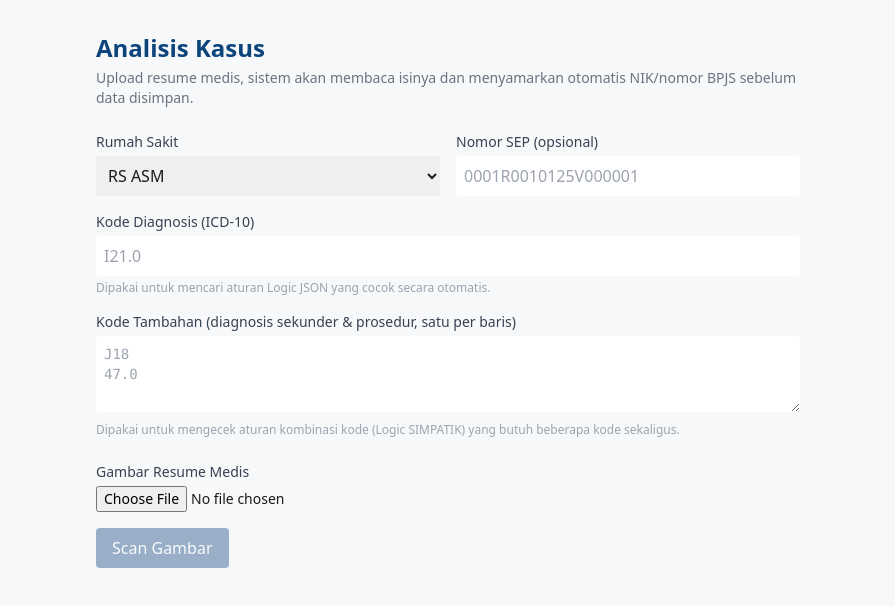
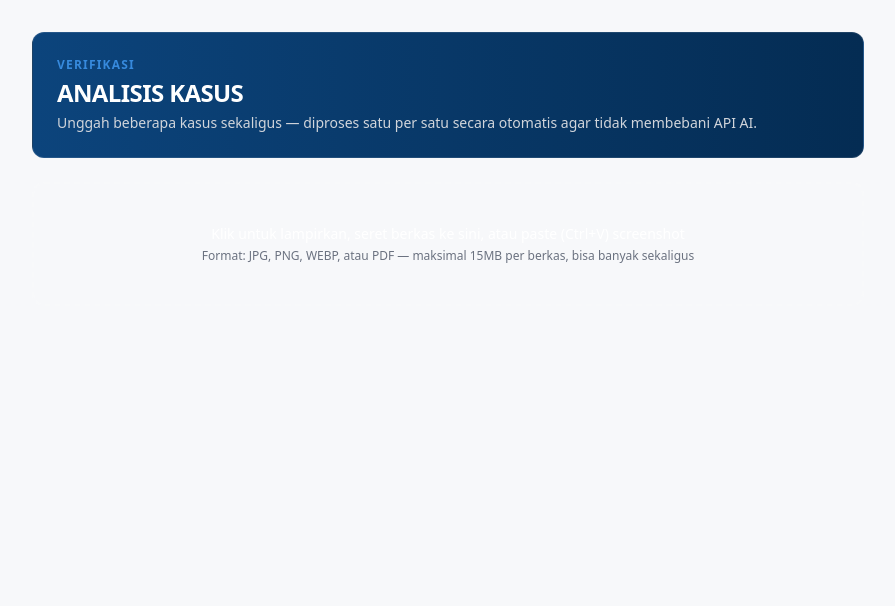
Before and after one commit to nandaaziz-debug/SIVERA-JUNIOR, a Next.js app: page /analisis in a window 1280 px wide. Shown: the top 606 px of the page, without its empty margins (192-1087 px from the left). Built offline with nearby package versions, Linux system fonts and the light colour scheme.

Commit message:
Add files via upload

```diff
--- a/app/(app)/analisis/page.tsx
+++ b/app/(app)/analisis/page.tsx
@@ -1,338 +1,190 @@
 "use client";
 
-import { useState } from "react";
-import { createClient } from "@/lib/supabase/client";
+import { useCallback, useRef, useState } from "react";
+import AnalisisItemCard, { QueueItem } from "@/components/analisis-item-card";
 
-interface HasilScan {
-  teksEkstraksi: string;
-  maskingTerdeteksi: boolean;
-  jumlahDitemukan: { nik: number; noBpjs: number };
+const FORMAT_DIDUKUNG = ["image/jpeg", "image/png", "image/webp", "application/pdf"];
+const MAKS_UKURAN = 15 * 1024 * 1024;
+
+function buatId() {
+  return Math.random().toString(36).slice(2);
 }
 
-interface Temuan {
-  kategori: "kritis" | "sedang" | "ringan" | "informasi";
-  deskripsi: string;
-  sumber: string;
-  jalur: string;
+export default function AnalisisKasusPage() {
+  const [queue, setQueue] = useState<QueueItem[]>([]);
+  const [sedangMemproses, setSedangMemproses] = useState(false);
+  const [dragAktif, setDragAktif] = useState(false);
+  const inputRef = useRef<HTMLInputElement>(null);
+
+  function updateItem(localId: string, patch: Partial<QueueItem>) {
+    setQueue((q) => q.map((it) => (it.localId === localId ? { ...it, ...patch } : it)));
   }
 
-interface HasilProses {
-  temuan: Temuan[];
-  accuracyScore: number;
-  jalurAnalisis: string;
+  function removeItem(localId: string) {
+    setQueue((q) => q.filter((it) => it.localId !== localId));
   }
 
-const DAFTAR_RS = ["RS ASM", "RS Haryanda"];
+  const tambahBerkas = useCallback((files: FileList | File[]) => {
+    const daftar = Array.from(files);
+    const itemBaru: QueueItem[] = [];
 
-const WARNA_KATEGORI: Record<string, string> = {
-  kritis: "bg-red-100 text-red-800",
-  sedang: "bg-amber-100 text-amber-800",
-  ringan: "bg-yellow-50 text-yellow-800",
-  informasi: "bg-gray-100 text-gray-600",
-};
+    for (const file of daftar) {
+      if (!FORMAT_DIDUKUNG.includes(file.type)) continue;
+      if (file.size > MAKS_UKURAN) continue;
 
-export default function AnalisisKasusPage() {
-  const [file, setFile] = useState<File | null>(null);
-  const [preview, setPreview] = useState<string | null>(null);
-  const [rumahSakit, setRumahSakit] = useState(DAFTAR_RS[0]);
-  const [sepNumber, setSepNumber] = useState("");
-  const [kodeDiagnosis, setKodeDiagnosis] = useState("");
-  const [kodeTambahan, setKodeTambahan] = useState("");
-  const [hasilScan, setHasilScan] = useState<HasilScan | null>(null);
-  const [teksEditable, setTeksEditable] = useState("");
-  const [sedangScan, setSedangScan] = useState(false);
-  const [sedangSimpan, setSedangSimpan] = useState(false);
-  const [pesan, setPesan] = useState<string | null>(null);
-  const [caseIdTersimpan, setCaseIdTersimpan] = useState<string | null>(null);
-  const [hasilProses, setHasilProses] = useState<HasilProses | null>(null);
-  const [sedangProses, setSedangProses] = useState(false);
-
-  function handlePilihFile(e: React.ChangeEvent<HTMLInputElement>) {
-    const f = e.target.files?.[0];
-    if (!f) return;
-    setFile(f);
-    setPreview(URL.createObjectURL(f));
-    setHasilScan(null);
-    setPesan(null);
+      itemBaru.push({
+        localId: buatId(),
+        file,
+        previewUrl: file.type.startsWith("image/") ? URL.createObjectURL(file) : null,
+        status: "menunggu",
+        teksEditable: "",
+        rumahSakit: "RS ASM",
+        sepNumber: "",
+        kodeDiagnosis: "",
+        kodeTambahan: "",
+      });
     }
 
-  async function handleScan() {
-    if (!file) return;
-    setSedangScan(true);
-    setPesan(null);
+    if (itemBaru.length > 0) {
+      setQueue((q) => [...q, ...itemBaru]);
+    }
+  }, []);
 
-    const formData = new FormData();
-    formData.append("gambar", file);
+  // Dukungan paste (Ctrl+V) — screenshot langsung dari clipboard
+  const handlePaste = useCallback(
+    (e: React.ClipboardEvent) => {
+      const items = e.clipboardData?.items;
+      if (!items) return;
+      const files: File[] = [];
+      for (const item of Array.from(items)) {
+        if (item.kind === "file") {
+          const f = item.getAsFile();
+          if (f) files.push(f);
+        }
+      }
+      if (files.length > 0) tambahBerkas(files);
+    },
+    [tambahBerkas]
+  );
+
+  function handleDrop(e: React.DragEvent) {
+    e.preventDefault();
+    setDragAktif(false);
+    if (e.dataTransfer.files?.length) tambahBerkas(e.dataTransfer.files);
+  }
+
+  // Antrian diproses SATU PER SATU (bukan Promise.all) — ini yang menjaga
+  // beban API AI tetap terkendali meski banyak kasus diunggah sekaligus.
+  async function prosesSemua() {
+    setSedangMemproses(true);
+
+    const menunggu = queue.filter((it) => it.status === "menunggu");
+
+    for (const item of menunggu) {
+      updateItem(item.localId, { status: "memindai" });
 
       try {
-      const res = await fetch("/api/analisis/scan", {
-        method: "POST",
-        body: formData,
-      });
+        const formData = new FormData();
+        formData.append("berkas", item.file);
+
+        const res = await fetch("/api/analisis/scan", { method: "POST", body: formData });
         const data = await res.json();
 
         if (!res.ok) {
-        setPesan(data.error ?? "Gagal memproses gambar");
-        return;
+          updateItem(item.localId, { status: "error", errorMsg: data.error ?? "Gagal memindai" });
+          continue;
         }
 
-      setHasilScan(data);
-      setTeksEditable(data.teksEkstraksi);
+        updateItem(item.localId, {
+          status: "siap_review",
+          teksEditable: data.teksEkstraksi,
+          maskingTerdeteksi: data.maskingTerdeteksi,
+          jumlahDitemukan: data.jumlahDitemukan,
+        });
       } catch {
-      setPesan("Terjadi kesalahan jaringan saat scan.");
-    } finally {
-      setSedangScan(false);
+        updateItem(item.localId, { status: "error", errorMsg: "Kesalahan jaringan saat memindai" });
       }
     }
 
-  async function handleSimpan() {
-    setSedangSimpan(true);
-    setPesan(null);
-
-    try {
-      const supabase = createClient();
-      const { data: hospitals } = await supabase
-        .from("hospitals")
-        .select("id, nama")
-        .eq("nama", rumahSakit)
-        .single();
-
-      const res = await fetch("/api/analisis/simpan", {
-        method: "POST",
-        headers: { "Content-Type": "application/json" },
-        body: JSON.stringify({
-          hospitalId: hospitals?.id,
-          sepNumber,
-          kodeDiagnosis,
-          semuaKode: [
-            kodeDiagnosis,
-            ...kodeTambahan.split("\n").map((s) => s.trim()).filter(Boolean),
-          ].filter(Boolean),
-          teksEkstraksi: teksEditable,
-          maskingTerdeteksi: hasilScan?.maskingTerdeteksi ?? false,
-        }),
-      });
-      const data = await res.json();
-
-      if (!res.ok) {
-        setPesan(data.error ?? "Gagal menyimpan kasus");
-        return;
+    setSedangMemproses(false);
   }
 
-      setPesan("Kasus berhasil disimpan. Lanjutkan proses Logic Engine di bawah.");
-      setCaseIdTersimpan(data.caseId);
-    } catch {
-      setPesan("Terjadi kesalahan jaringan saat menyimpan.");
-    } finally {
-      setSedangSimpan(false);
-    }
-  }
-
-  async function handleProses() {
-    if (!caseIdTersimpan) return;
-    setSedangProses(true);
-    setPesan(null);
-
-    try {
-      const res = await fetch("/api/analisis/proses", {
-        method: "POST",
-        headers: { "Content-Type": "application/json" },
-        body: JSON.stringify({ caseId: caseIdTersimpan }),
-      });
-      const data = await res.json();
-
-      if (!res.ok) {
-        setPesan(data.error ?? "Gagal memproses kasus");
-        return;
-      }
-
-      setHasilProses(data);
-    } catch {
-      setPesan("Terjadi kesalahan jaringan saat memproses.");
-    } finally {
-      setSedangProses(false);
-    }
-  }
+  const jumlahMenunggu = queue.filter((it) => it.status === "menunggu").length;
 
   return (
-    <main className="mx-auto max-w-3xl p-8">
-      <h1 className="text-2xl font-semibold text-primary">Analisis Kasus</h1>
-      <p className="mt-1 text-sm text-gray-500">
-        Upload resume medis, sistem akan membaca isinya dan menyamarkan
-        otomatis NIK/nomor BPJS sebelum data disimpan.
+    <main className="mx-auto max-w-4xl p-8">
+      <div className="rounded-xl border border-white/10 bg-gradient-to-r from-[#0C447C] to-[#042C53] p-6">
+        <p className="text-xs font-semibold uppercase tracking-widest text-primary-light">
+          Verifikasi
         </p>
-
-      <div className="mt-6 grid grid-cols-2 gap-4">
-        <div>
-          <label className="block text-sm font-medium text-gray-700">
-            Rumah Sakit
-          </label>
-          <select
-            className="mt-1 w-full rounded border-gray-300 p-2"
-            value={rumahSakit}
-            onChange={(e) => setRumahSakit(e.target.value)}
-          >
-            {DAFTAR_RS.map((rs) => (
-              <option key={rs} value={rs}>
-                {rs}
-              </option>
-            ))}
-          </select>
-        </div>
-        <div>
-          <label className="block text-sm font-medium text-gray-700">
-            Nomor SEP (opsional)
-          </label>
-          <input
-            className="mt-1 w-full rounded border-gray-300 p-2"
-            value={sepNumber}
-            onChange={(e) => setSepNumber(e.target.value)}
-            placeholder="0001R0010125V000001"
-          />
-        </div>
-      </div>
-
-      <div className="mt-4">
-        <label className="block text-sm font-medium text-gray-700">
-          Kode Diagnosis (ICD-10)
-        </label>
-        <input
-          className="mt-1 w-full rounded border-gray-300 p-2"
-          value={kodeDiagnosis}
-          onChange={(e) => setKodeDiagnosis(e.target.value)}
-          placeholder="I21.0"
-        />
-        <p className="mt-1 text-xs text-gray-400">
-          Dipakai untuk mencari aturan Logic JSON yang cocok secara otomatis.
+        <h1 className="mt-1 text-2xl font-extrabold uppercase tracking-tight text-white">
+          Analisis Kasus
+        </h1>
+        <p className="mt-1 text-sm text-gray-300">
+          Unggah beberapa kasus sekaligus — diproses satu per satu secara
+          otomatis agar tidak membebani API AI.
         </p>
       </div>
 
-      <div className="mt-4">
-        <label className="block text-sm font-medium text-gray-700">
-          Kode Tambahan (diagnosis sekunder &amp; prosedur, satu per baris)
-        </label>
-        <textarea
-          className="mt-1 w-full rounded border-gray-300 p-2 font-mono text-sm"
-          rows={3}
-          value={kodeTambahan}
-          onChange={(e) => setKodeTambahan(e.target.value)}
-          placeholder={"J18\n47.0"}
+      {/* Dropzone: paste, drag & drop, atau klik */}
+      <div
+        tabIndex={0}
+        onPaste={handlePaste}
+        onDrop={handleDrop}
+        onDragOver={(e) => {
+          e.preventDefault();
+          setDragAktif(true);
+        }}
+        onDragLeave={() => setDragAktif(false)}
+        onClick={() => inputRef.current?.click()}
+        className={`mt-6 flex cursor-pointer flex-col items-center justify-center rounded-xl border-2 border-dashed p-10 text-center transition ${
+          dragAktif ? "border-primary-light bg-primary/10" : "border-white/15 hover:border-white/30"
+        }`}
+      >
+        <p className="text-sm font-medium text-white">
+          Klik untuk lampirkan, seret berkas ke sini, atau paste (Ctrl+V) screenshot
+        </p>
+        <p className="mt-1 text-xs text-gray-500">
+          Format: JPG, PNG, WEBP, atau PDF — maksimal 15MB per berkas, bisa banyak sekaligus
+        </p>
+        <input
+          ref={inputRef}
+          type="file"
+          multiple
+          accept={FORMAT_DIDUKUNG.join(",")}
+          className="hidden"
+          onChange={(e) => e.target.files && tambahBerkas(e.target.files)}
         />
-        <p className="mt-1 text-xs text-gray-400">
-          Dipakai untuk mengecek aturan kombinasi kode (Logic SIMPATIK) yang
-          butuh beberapa kode sekaligus.
-        </p>
       </div>
 
-      <div className="mt-6">
-        <label className="block text-sm font-medium text-gray-700">
-          Gambar Resume Medis
-        </label>
-        <input
-          type="file"
-          accept="image/jpeg,image/png,image/webp"
-          onChange={handlePilihFile}
-          className="mt-1 block w-full text-sm"
-        />
-        {preview && (
-          // eslint-disable-next-line @next/next/no-img-element
-          <img
-            src={preview}
-            alt="Pratinjau resume medis"
-            className="mt-3 max-h-64 rounded border"
-          />
+      {queue.length > 0 && (
+        <div className="mt-4 flex items-center justify-between">
+          <p className="text-sm text-gray-400">
+            {queue.length} berkas dalam antrian
+            {jumlahMenunggu > 0 && ` · ${jumlahMenunggu} menunggu diproses`}
+          </p>
+          {jumlahMenunggu > 0 && (
+            <button
+              onClick={prosesSemua}
+              disabled={sedangMemproses}
+              className="rounded bg-primary px-4 py-2 text-sm font-semibold text-white disabled:opacity-40"
+            >
+              {sedangMemproses ? "Memindai..." : `Proses ${jumlahMenunggu} Kasus`}
+            </button>
           )}
-      </div>
-
-      <button
-        onClick={handleScan}
-        disabled={!file || sedangScan}
-        className="mt-4 rounded bg-primary px-4 py-2 text-white disabled:opacity-40"
-      >
-        {sedangScan ? "Memindai..." : "Scan Gambar"}
-      </button>
-
-      {hasilScan && (
-        <div className="mt-6 rounded border border-gray-200 p-4">
-          <div className="flex items-center justify-between">
-            <h2 className="font-medium">Hasil Ekstraksi — Wajib Ditinjau</h2>
-            {hasilScan.maskingTerdeteksi && (
-              <span className="rounded bg-amber-100 px-2 py-1 text-xs font-medium text-amber-800">
-                {hasilScan.jumlahDitemukan.nik} NIK &amp;{" "}
-                {hasilScan.jumlahDitemukan.noBpjs} no. BPJS disamarkan
-              </span>
-            )}
-          </div>
-          <p className="mt-1 text-xs text-gray-500">
-            Periksa hasil di bawah. Jika ada identitas yang lolos atau data
-            klinis penting yang salah tersamarkan, koreksi manual sebelum
-            disimpan.
-          </p>
-          <textarea
-            className="mt-3 w-full rounded border-gray-300 p-3 font-mono text-sm"
-            rows={10}
-            value={teksEditable}
-            onChange={(e) => setTeksEditable(e.target.value)}
-          />
-          <button
-            onClick={handleSimpan}
-            disabled={sedangSimpan}
-            className="mt-3 rounded bg-green-700 px-4 py-2 text-white disabled:opacity-40"
-          >
-            {sedangSimpan ? "Menyimpan..." : "Konfirmasi & Simpan Kasus"}
-          </button>
         </div>
       )}
 
-      {caseIdTersimpan && !hasilProses && (
-        <div className="mt-6 rounded border border-gray-200 p-4">
-          <p className="text-sm text-gray-600">
-            Kasus tersimpan. Jalankan pencocokan aturan Logic JSON untuk
-            mendapatkan temuan dan skor akurasi.
-          </p>
-          <button
-            onClick={handleProses}
-            disabled={sedangProses}
-            className="mt-3 rounded bg-primary px-4 py-2 text-white disabled:opacity-40"
-          >
-            {sedangProses ? "Memproses..." : "Proses dengan Logic Engine"}
-          </button>
-        </div>
-      )}
-
-      {hasilProses && (
-        <div className="mt-6 rounded border border-gray-200 p-4">
-          <div className="flex items-center justify-between">
-            <h2 className="font-medium">Hasil Analisis</h2>
-            <span className="text-2xl font-semibold text-primary">
-              {hasilProses.accuracyScore}
-              <span className="text-sm text-gray-400">/100</span>
-            </span>
-          </div>
-          <p className="mt-1 text-xs text-gray-500">
-            Jalur analisis: <span className="font-medium">{hasilProses.jalurAnalisis}</span>
-          </p>
-
-          <div className="mt-4 space-y-2">
-            {hasilProses.temuan.length === 0 && (
-              <p className="text-sm text-green-700">Tidak ada temuan.</p>
-            )}
-            {hasilProses.temuan.map((t, i) => (
-              <div key={i} className="rounded border border-gray-100 p-3 text-sm">
-                <span
-                  className={`inline-block rounded px-2 py-0.5 text-xs font-medium ${WARNA_KATEGORI[t.kategori]}`}
-                >
-                  {t.kategori}
-                </span>
-                <p className="mt-1 text-gray-700">{t.deskripsi}</p>
-                <p className="mt-1 text-xs text-gray-400">Sumber: {t.sumber}</p>
-              </div>
+      <div className="mt-4 space-y-3">
+        {queue.map((item) => (
+          <AnalisisItemCard
+            key={item.localId}
+            item={item}
+            onUpdate={(patch) => updateItem(item.localId, patch)}
+            onRemove={() => removeItem(item.localId)}
+          />
         ))}
       </div>
-        </div>
-      )}
-
-      {pesan && <p className="mt-4 text-sm text-gray-700">{pesan}</p>}
     </main>
   );
 }
```
Lines whose indentation alone changed are shown as unchanged.
